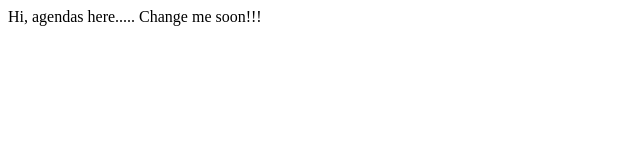
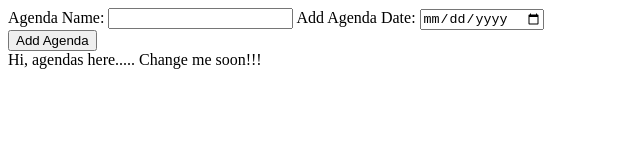
Before and after one commit to gai93003/Project-Space-Repetition-Tracker, a plain HTML site: page index.html in a window 1280 px wide. Shown: the whole page, without its empty margins (0-640 px from the left). Drawn offline with Linux system fonts and the light colour scheme.

Commit message:
Initial HTML form structure for adding user agenda, with no validation and functionality

```diff
--- a/index.html
+++ b/index.html
@@ -7,6 +7,17 @@
     <script type="module" src="script.mjs"></script>
   </head>
   <body>
-    <section id="agendas">Hi, agendas here..... Change me soon!!!</section>
+
+    <form id="add-agenda-form">
+      <label for="agenda-name">Agenda Name:</label>
+      <input type="text" id="agenda-name" name="agenda-name">
+
+      <label for="add-agenda-date">Add Agenda Date:</label>
+      <input type="date" id="add-agenda-date" name="add-agenda-date">
+      <br>
+      <button type="submit">Add Agenda</button>
+    </form>
+        <section id="agendas">Hi, agendas here..... Change me soon!!!</section>
+
   </body>
 </html>
```
